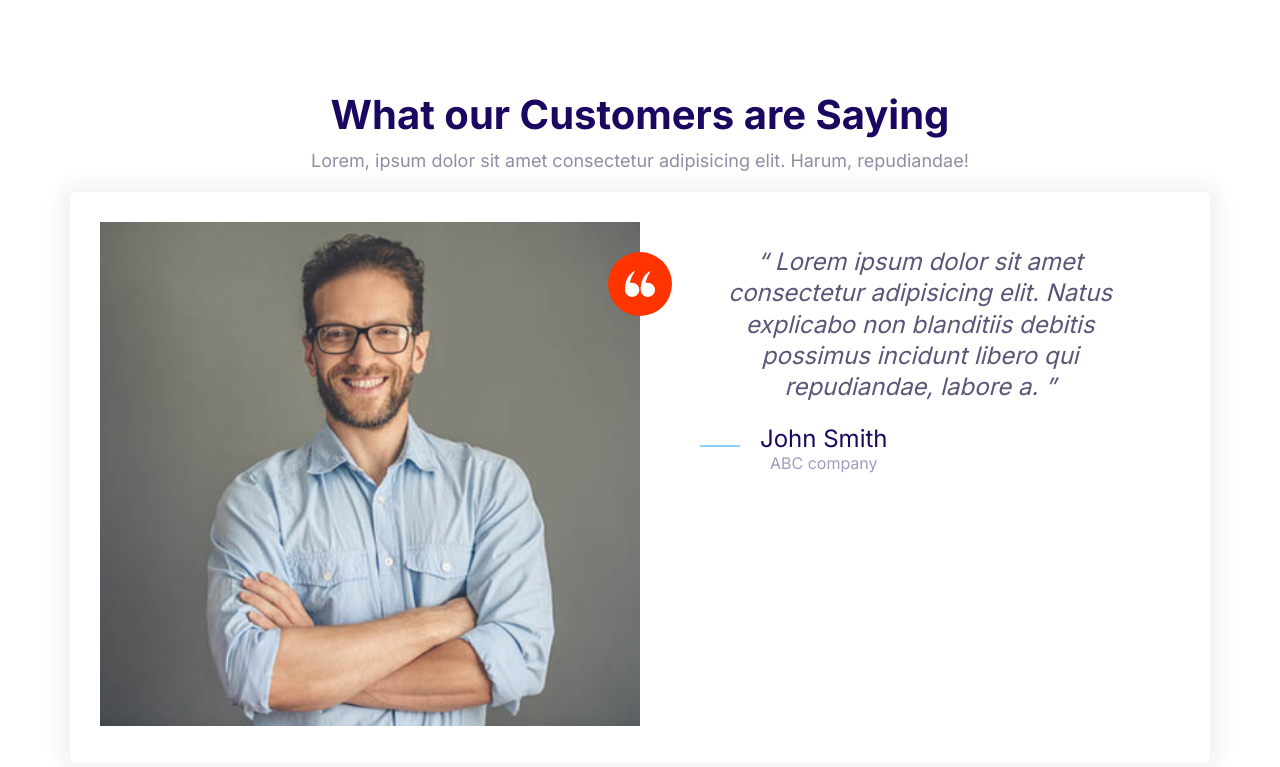
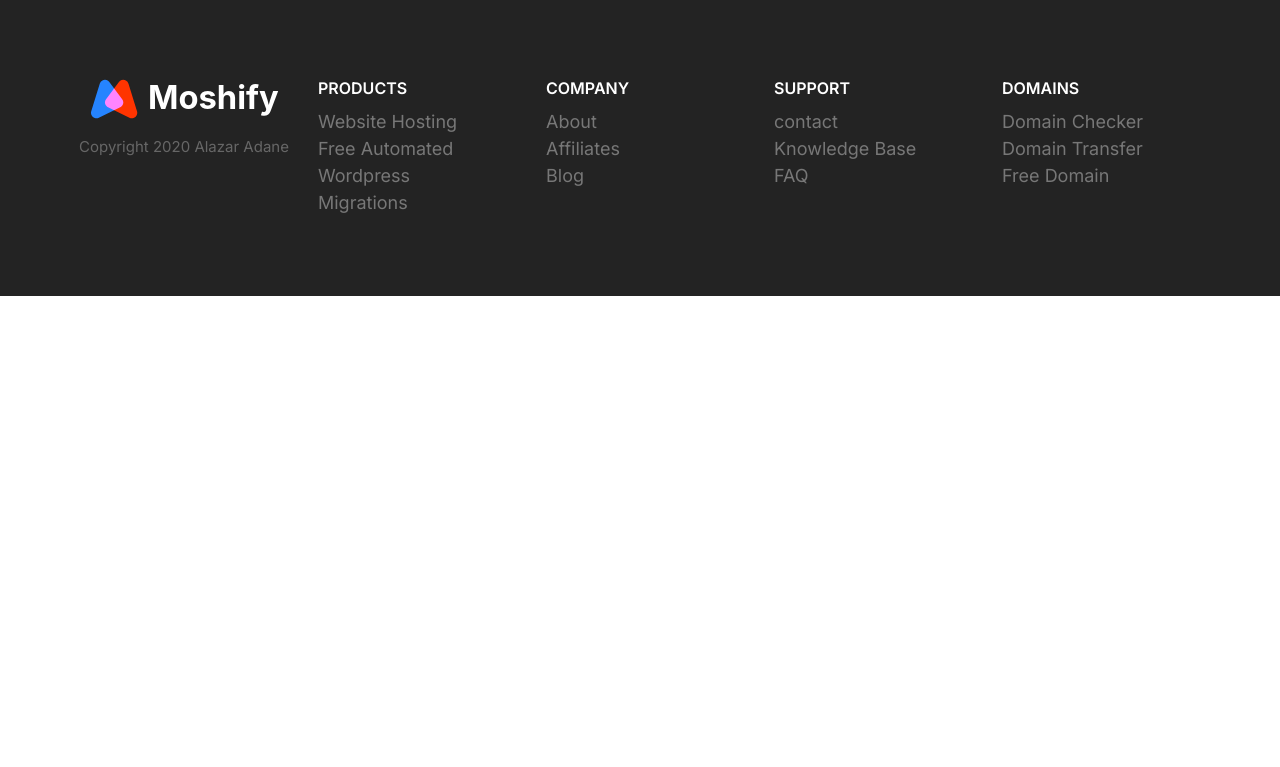
Before and after one commit to alazaradane/Imaginary_Hosting, a plain HTML site: page index.html in a window 1280 px wide. Drawn offline with Linux system fonts and the light colour scheme.

Commit message:
Build footer_block component.

```diff
--- a/css/style.css
+++ b/css/style.css
@@ -723,3 +723,66 @@
         max-width: 700px;
     }
 }
+
+/*Footer*/
+.footer{
+    background: #232323;
+}
+.footer a{
+    color: #777;
+    transition: color 0.3s;
+}
+.footer a:hover{
+    color: #fff;
+}
+.footer__section{
+    padding: 2rem;
+    border-bottom: 2px solid #393939;
+}
+.footer__section .list{
+    margin:0;
+}
+.footer__heading{
+    text-transform: uppercase;
+    font-weight: 600;
+}
+.footer__brand{
+    margin-top: 5rem;
+    text-align: center;
+}
+.footer__copyright{
+    font-size: 2.1rem;
+    color: #fff;
+    opacity: 0.3;
+}
+
+@media screen and (min-width:768px){
+    .footer__sections{
+        grid-template-columns: repeat(auto-fit,minmax(10rem,1fr));
+    }
+    .footer .collapsible__chevron{
+        display:none;
+    }
+    .footer .collapsible__content{
+        opacity: 1;
+        max-height: 100%;
+    }
+    .footer__brand{
+        order:-1;
+        margin-top: 1rem;
+    }
+    .footer__brand img{
+        /*TODO: Consider refactoring this and applying it to all images.*/
+        width: 100%;
+        max-width: 230px;
+    }
+    .footer__copyright{
+        font-size: 1.5rem;
+    }
+    .footer__section{
+        border: 0;
+    }
+    .footer__heading{
+        font-size: 1.6rem;
+    }
+}
--- a/index.html
+++ b/index.html
@@ -11,45 +11,76 @@
     <link href="https://fonts.googleapis.com/css2?family=Inter:wght@400;600;700&display=swap" rel="stylesheet">
 </head>
 <body>
-    <section class="block">
-        <header class="block__header">
-            <h2>What our Customers are Saying</h2>
-            <p>Lorem, ipsum dolor sit amet consectetur adipisicing elit. Harum, repudiandae!</p>
-            <div class="container">
-                <div class="card testimonial">
-                    <div class="grid grid--1x2">
-                        <div class="testimonial__image">
-                            <img src="images/testimonial.jpg" alt="A Happy, Smiling Customer">
-                            <span class="icon-container icon-container--accent">
-                                <svg class="icon icon--white icon--small">
-                                <use xlink:href="images/sprite.svg#quotes"></use>
+    <footer class="block block--dark footer">
+        <div class="container grid footer__sections">
+            <section class="collapsible collapsible--expanded footer__section">
+                <header class="collapsible__header">
+                    <h2 class="collapsible__heading footer__heading">products</h2>
+                        <svg class="icon icon--white collapsible__chevron">
+                        <use xlink:href="images/sprite.svg#chevron"></use>
                         </svg>
-                            </span>
+                </header>
+                <div class="collapsible__content">
+                    <ul class="list">
+                        <li><a href="#">Website Hosting</a></li>
+                        <li><a href="#">Free Automated Wordpress</a></li>
+                        <li><a href="#">Migrations</a></li>
+
+                    </ul>
                 </div>
-                        <blockquote class="quote">
-                            <p class="quote__text">
-                                Lorem ipsum dolor sit amet consectetur adipisicing elit. Natus explicabo non
-                                blanditiis debitis possimus incidunt libero qui repudiandae, labore a.
-                            </p>
-                            <footer>
-                                <div class="media">
-                                    <div class="media__image">
-                                        <svg class="icon icon--primary quote__line">
-                                            <use xlink:href="images/sprite.svg#line"></use>
+            </section>
+            <section class="collapsible footer__section">
+                <header class="collapsible__header">
+                    <h2 class="collapsible__heading footer__heading">company</h2>
+                        <svg class="icon icon--white collapsible__chevron">
+                        <use xlink:href="images/sprite.svg#chevron"></use>
                         </svg>
+                </header>
+                <div class="collapsible__content">
+                    <ul class="list">
+                        <li><a href="#">About</a></li>
+                        <li><a href="#">Affiliates</a></li>
+                        <li><a href="#">Blog</a></li>
+
+                    </ul>
                 </div>
-                                    <div class="media__body">
-                                        <h3 class="media__title quote__author">John Smith</h3>
-                                        <p class="quote__organization">ABC company</p>
+            </section>
+            <section class="collapsible footer__section">
+                <header class="collapsible__header">
+                    <h2 class="collapsible__heading footer__heading">support</h2>
+                        <svg class="icon icon--white collapsible__chevron">
+                        <use xlink:href="images/sprite.svg#chevron"></use>
+                        </svg>
+                </header>
+                <div class="collapsible__content">
+                    <ul class="list">
+                        <li><a href="#">contact</a></li>
+                        <li><a href="#">Knowledge Base</a></li>
+                        <li><a href="#">FAQ</a></li>
+                    </ul>
                 </div>
+            </section>
+            <section class="collapsible footer__section">
+                <header class="collapsible__header">
+                    <h2 class="collapsible__heading footer__heading">domains</h2>
+                        <svg class="icon icon--white collapsible__chevron">
+                        <use xlink:href="images/sprite.svg#chevron"></use>
+                        </svg>
+                </header>
+                <div class="collapsible__content">
+                    <ul class="list">
+                        <li><a href="#">Domain Checker</a></li>
+                        <li><a href="#">Domain Transfer</a></li>
+                        <li><a href="#">Free Domain</a></li>
+                    </ul>
+                </div>
+            </section>
+            <section class="footer__brand">
+                <img src="images/logo.svg" alt="">
+                <p class="footer__copyright">Copyright 2020 Alazar Adane</p>
+            </section>
         </div>
     </footer>
-                        </blockquote>
-                    </div>
-                </div>
-            </div>
-        </header>
-    </section>
     <script src="js/main.js"></script>
 </body>
 </html>
```
Also changed, not shown: components/footer_block.html (added, +70 -0 lines). Lines whose indentation alone changed are shown as unchanged.
